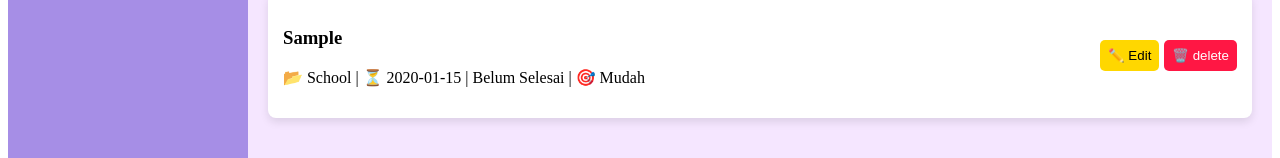
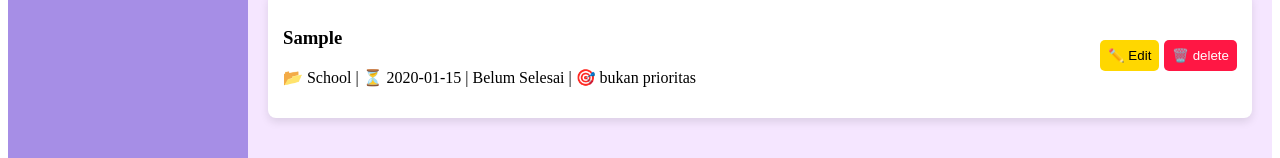
Before and after one commit to nabilaauli/UKK2025_XIIPPLG2_7502, a React (Vite) app: page /home in a window 1280 px wide. Both pictures are taken after typing "Sample", "2020-01-15" into the empty fields and a click on the button "➕ Tambah". Shown: the part 201-359 px from the top of the page. Built offline with nearby package versions, Linux system fonts and the light colour scheme.

Commit message:
update prioritas

```diff
--- a/src/component/AddTask.jsx
+++ b/src/component/AddTask.jsx
@@ -5,7 +5,7 @@ const AddTask = ({ onAdd }) => {
   const [category, setCategory] = useState("School");
   const [deadline, setDeadline] = useState("");
   const [status, setStatus] = useState("Belum Selesai");
-  const [difficulty, setDifficulty] = useState("Mudah");
+  const [difficulty, setDifficulty] = useState("bukan prioritas");
 
 
   const handleSubmit = (e) => {
@@ -24,7 +24,7 @@ const AddTask = ({ onAdd }) => {
     onAdd(newTask);
     setTitle("");
     setDeadline("");
-    setDifficulty("Mudah");
+    setDifficulty("bukan prioritas ");
   };
 
   return (
@@ -48,9 +48,9 @@ const AddTask = ({ onAdd }) => {
       </select>
 
       <select value={difficulty} onChange={(e) => setDifficulty(e.target.value)} style={styles.select}>
-        <option value="Mudah">🟢 bukan prioritas</option>
-        <option value="Sedang">🟠 prioritas Sedang</option>
-        <option value="Sulit">🔴 prioritas utama</option>
+        <option value="bukan prioritas">🟢 bukan prioritas</option>
+        <option value="prioritas sedang">🟠 prioritas sedang</option>
+        <option value="prioritas utama">🔴 prioritas utama</option>
       </select>
 
       <button type="submit" style={styles.button}>➕ Tambah</button>
--- a/src/component/TaskItem.jsx
+++ b/src/component/TaskItem.jsx
@@ -38,9 +38,9 @@ const TaskItem = ({ task, onEdit, onDelete }) => {
             <option value="Selesai">✅ Selesai</option>
           </select>
           <select value={updatedDifficulty} onChange={(e) => setUpdatedDifficulty(e.target.value)}>
-            <option value="Mudah">🟢 bukan prioritas</option>
-            <option value="Sedang">🟠 prioritas Sedang</option>
-            <option value="Sulit">🔴 prioritas utama </option>
+            <option value="bukan prioritas">🟢 bukan prioritas</option>
+            <option value="prioritas sedang">🟠 prioritas sedang</option>
+            <option value="prioritas utama">🔴 prioritas utama </option>
           </select>
           <button onClick={handleSave} style={styles.saveButton}>✅ Simpan</button>
         </div>
```
